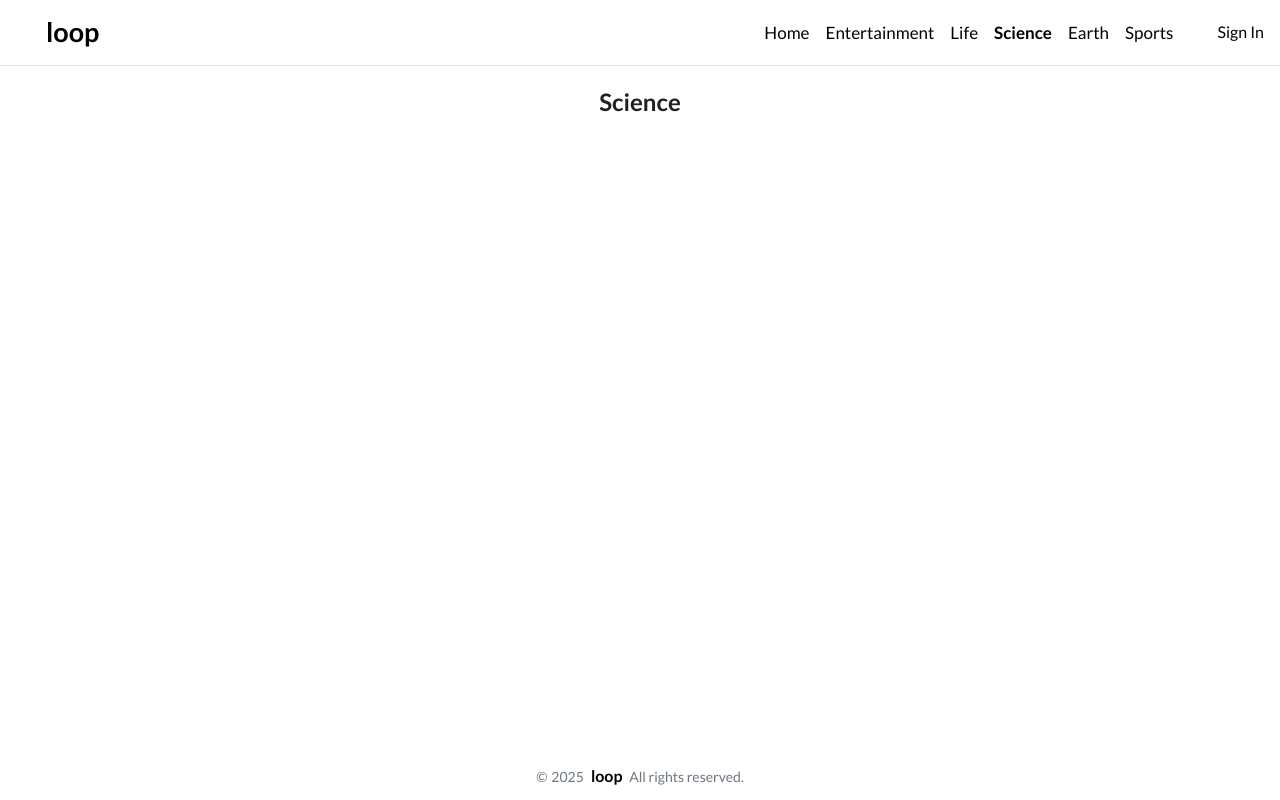
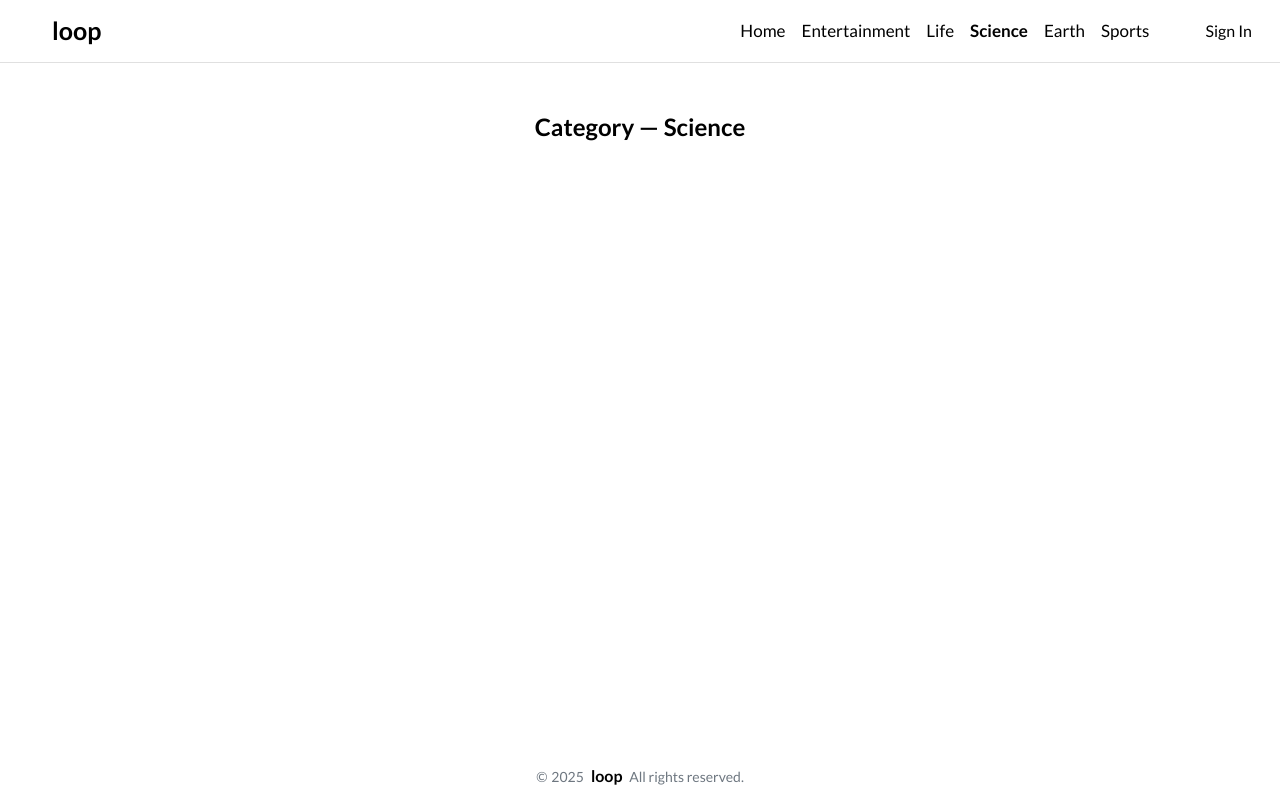
Before and after one commit to zeke614/loop, a React (Vite) app in the folder client/: page /science in a window 1280 px wide. Built offline with nearby package versions, Linux system fonts and the light colour scheme; some icons are missing.

Commit message:
consuming data

```diff
--- a/client/src/components/header/header.tsx
+++ b/client/src/components/header/header.tsx
@@ -43,7 +43,7 @@ export default function Header() {
   };
 
   return (
-    <header className="bg-white text-black ">
+    <header className="bg-white text-black">
       <div className="sticky top-0 z-50 max-w-7xl md:mx-auto flex items-center justify-between px-4 py-3 border-b border-b-[#0000001f]">
         <button
           onClick={toggleMenu}
@@ -52,7 +52,7 @@ export default function Header() {
           <i className={menuOpen ? "bx bx-x" : "bx bx-menu-left"}></i>
         </button>
 
-        <Link to="/" className="text-[1.688rem] pl-[1.875rem] font-semibold">
+        <Link to="/" className="text-[1.563rem] pl-9 font-semibold">
           loop
         </Link>
 
@@ -74,7 +74,7 @@ export default function Header() {
           {!user ? (
             <Link
               to="/login"
-              className="flex items-center space-x-1 rounded-full hover:bg-gray-100"
+              className="flex items-center space-x-1 px-3 py-1.5 rounded-full hover:bg-gray-100"
             >
               <i className="bx bx-user"></i>
               <span>Sign In</span>
--- a/client/src/components/login.tsx
+++ b/client/src/components/login.tsx
@@ -148,7 +148,7 @@ export default function Login() {
 
         <p className="text-center text-[#6e7780] mt-6 text-sm">
           New here?
-          <Link to="/register" className="text-[#239276] ml-1 font-medium">
+          <Link to="/register" className="text-[#04aa6d] ml-1 font-medium">
             Sign Up
           </Link>
         </p>
--- a/client/src/components/register.tsx
+++ b/client/src/components/register.tsx
@@ -39,7 +39,7 @@ export default function Register() {
     <div
       className="
         flex flex-col justify-center items-center
-        min-h-screen px-6 sm:px-10 md:px-16 lg:px-20
+        min-h-screen px-6 my-8 sm:px-10 md:px-16 lg:px-20
         bg-white
       "
     >
--- a/client/src/pages/earth.tsx
+++ b/client/src/pages/earth.tsx
@@ -1,3 +1,9 @@
 export default function Earth() {
-  return <div>Earth Page</div>;
+  return (
+    <div>
+      <h1 className="text-center text-2xl mt-12 font-semibold">
+        Category — Earth
+      </h1>
+    </div>
+  );
 }
--- a/client/src/pages/entertainment.tsx.tsx
+++ b/client/src/pages/entertainment.tsx.tsx
@@ -1,3 +1,9 @@
 export default function Entertainment() {
-  return <div>Entertainment Page</div>;
+  return (
+    <div>
+      <h1 className="text-center text-2xl mt-12 font-semibold">
+        Category — Entertainment
+      </h1>
+    </div>
+  );
 }
--- a/client/src/pages/home.tsx
+++ b/client/src/pages/home.tsx
@@ -1,3 +1,7 @@
 export default function Home() {
-  return <div>Home Page</div>;
+  return (
+    <div>
+      <h1 className="text-center text-2xl mt-12 font-semibold">Welcome</h1>
+    </div>
+  );
 }
--- a/client/src/pages/life.tsx
+++ b/client/src/pages/life.tsx
@@ -1,3 +1,9 @@
 export default function Life() {
-  return <div>Life Page</div>;
+  return (
+    <div>
+      <h1 className="text-center text-2xl mt-12 font-semibold">
+        Category — Life
+      </h1>
+    </div>
+  );
 }
--- a/client/src/pages/science.tsx
+++ b/client/src/pages/science.tsx
@@ -1,8 +1,8 @@
 export default function Science() {
   return (
-    <div className="p-5">
-      <h1 className="text-2xl text-center font-semibold text-[#202124]">
-        Science
+    <div>
+      <h1 className="text-center text-2xl mt-12 font-semibold">
+        Category — Science
       </h1>
     </div>
   );
--- a/client/src/pages/sports.tsx
+++ b/client/src/pages/sports.tsx
@@ -1,3 +1,9 @@
 export default function Sports() {
-  return <div>Sports Page</div>;
+  return (
+    <div>
+      <h1 className="text-center text-2xl mt-12 font-semibold">
+        Category — Sports
+      </h1>
+    </div>
+  );
 }
```
Also changed, not shown: 1 other file (tests, documents, lock files or other folders).
